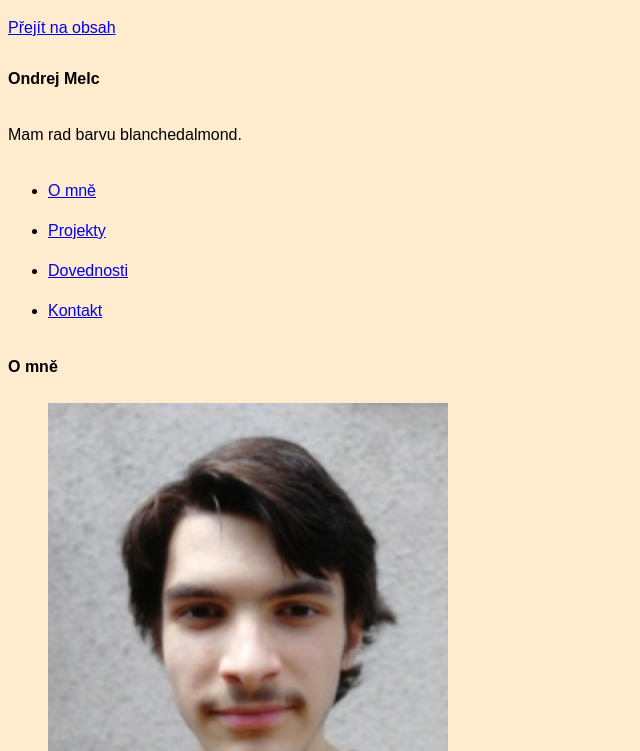
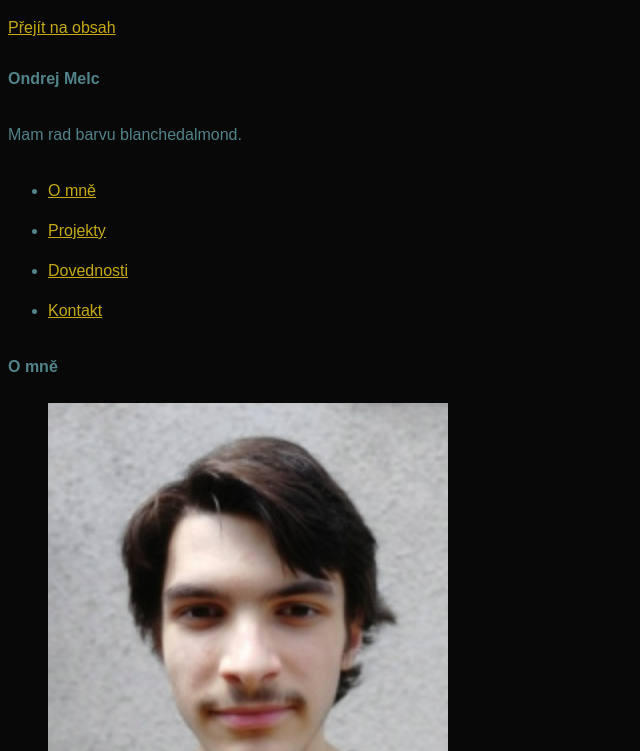
Before and after one commit to mikiondra/osobni-stranka, a plain HTML site: page index.html in a window 1280 px wide. Shown: the top 751 px of the page, without its empty margins (0-640 px from the left). Drawn offline with Linux system fonts and the dark colour scheme.

Commit message:
feat: added dark mode

```diff
--- a/css/style.css
+++ b/css/style.css
@@ -1,6 +1,7 @@
 :root{
   --bg-body: blanchedalmond;
   --text-main: black;
+  --link-color: blue;
 }
 
 body{
@@ -17,21 +18,27 @@ body{
   font-size: 1rem;
 }
 
-@media (min-width: 40em) {
+a{
+  color: var(--link-color);
+}
+
+@media (min-width: 40em) and (max-width: 60em){
+    /* TODO */
+}
+
+@media (min-width: 60em) and (max-width: 80em){
   /* TODO */
 }
 
-@media (min-width: 60em) {
-  /* TODO */
-}
-
-@media (min-width: 80em) {
+@media (min-width: 80em){
   /* TODO */
 }
 
 @media (prefers-color-scheme: dark) {
   :root {
-    /* TODO */
+    --bg-body: #080808;
+    --text-main: #51838b;
+    --link-color: rgb(197, 170, 19);
   }
 }
 
```
